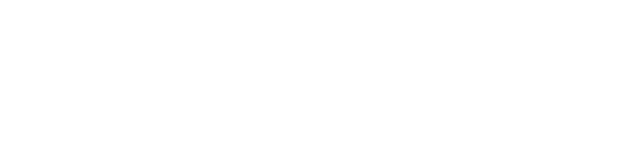
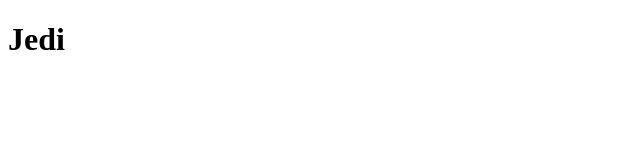
Before and after one commit to NCdM-95/Test-formation-Git, a plain HTML site: page jedi-knight.html in a window 1280 px wide. Shown: the whole page, without its empty margins (0-640 px from the left). Drawn offline with Linux system fonts and the light colour scheme.

Commit message:
Fix en-tête

```diff
--- a/jedi-knight.html
+++ b/jedi-knight.html
@@ -6,6 +6,7 @@
     <title>One jedi !</title>
 </head>
 <body>
-
+    <!-- TEST EN-TETE-->
+     <h1>Jedi</h1>
 </body>
 </html>
```
